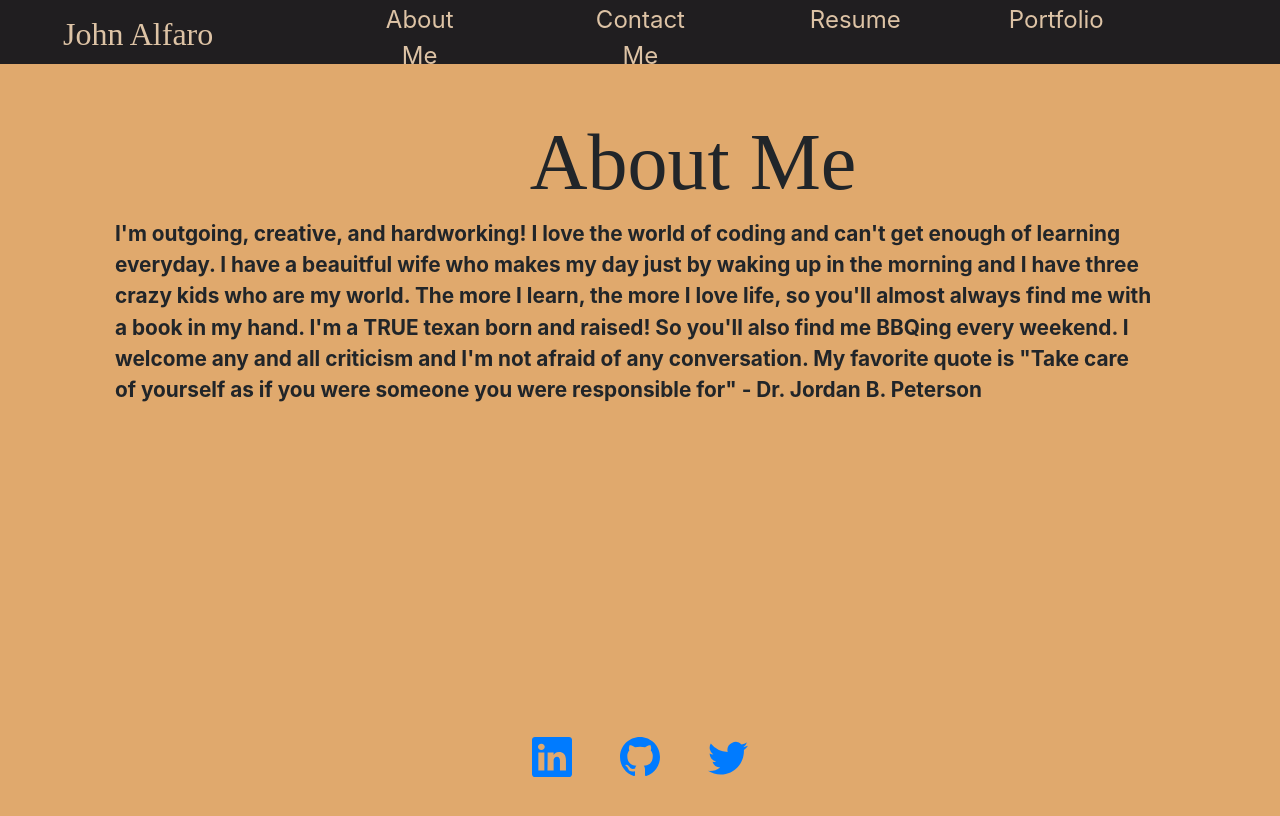
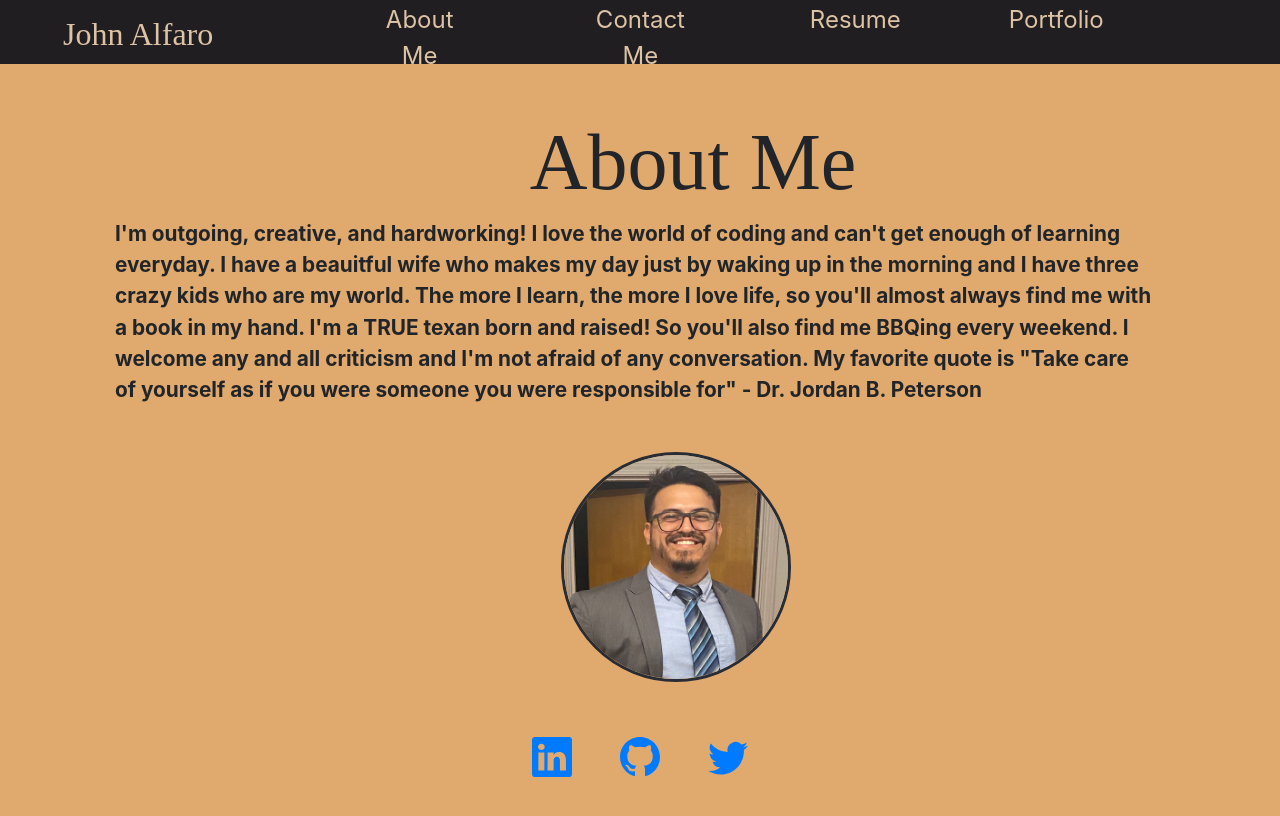
Before and after one commit to jdalfaro4/React-to-this, a React (Create React App) app in the folder react-to-this/: page / in a window 1280 px wide. Shown: the top 816 px of the page. Built offline with nearby package versions, Linux system fonts and the light colour scheme.

Commit message:
add image to about me and create README

```diff
--- a/react-to-this/src/App.css
+++ b/react-to-this/src/App.css
@@ -120,3 +120,13 @@
   height: 300px;
   width: 450px;
 }
+
+.AboutMePic {
+  height: 230px;
+  width: 230px;
+  margin-top: 3%;
+  margin-left: 43%;
+  border-radius: 50%;
+  border: 3.5px solid;
+  border-color: #282c34;
+}
--- a/react-to-this/src/components/Aboutme.js
+++ b/react-to-this/src/components/Aboutme.js
@@ -1,4 +1,5 @@
 import React, { useState } from 'react';
+import AboutMePic from '../images/About-me-pic.png'
 import "../../src/App.css"
 
 
@@ -15,6 +16,9 @@ function Aboutme() {
                         So you'll also find me BBQing every weekend. I welcome any and all criticism and I'm not afraid of any conversation.
                         My favorite quote is "Take care of yourself as if you were someone you were responsible for" - Dr. Jordan B. Peterson
                     </p>
+                    <p>
+                    <a href="https://www.youtube.com/watch?v=dQw4w9WgXcQ"><img class="AboutMePic" src={AboutMePic}></img></a>
+                    </p>
                 </div>
             </div>
         </div>
```
